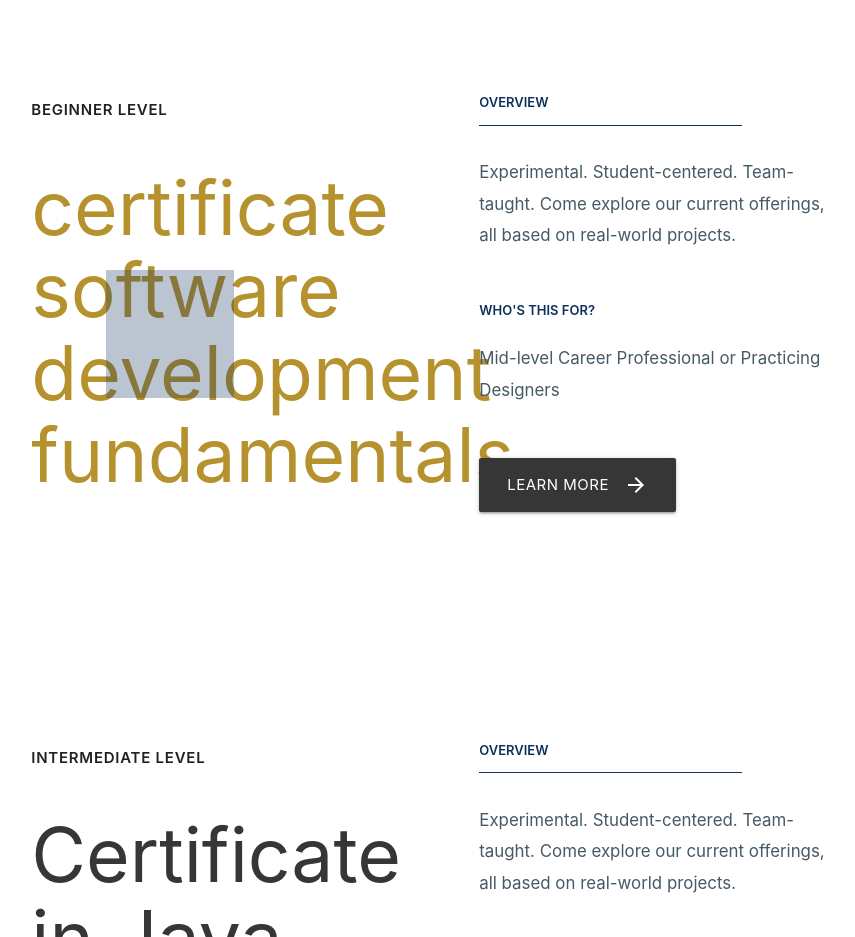
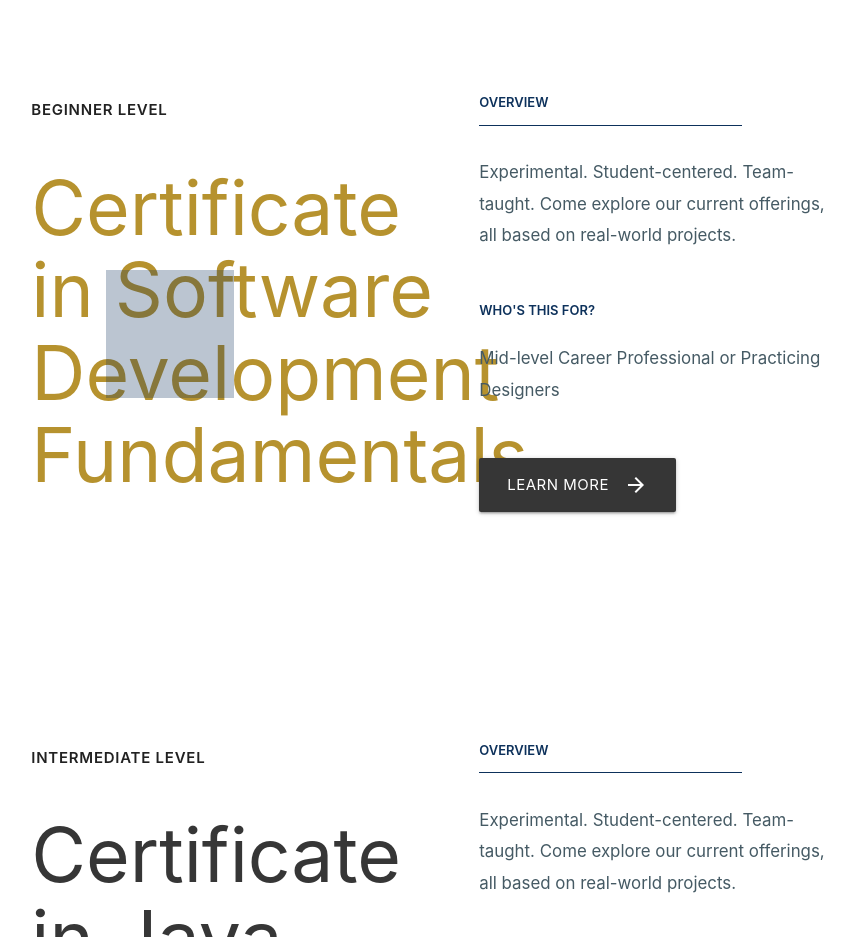
Before and after one commit to kanushka/wizard-academy, a plain HTML site: page courses/index.html in a window 1280 px wide. Shown: the part 1240-2177 px from the top of the page, without its empty margins (172-1027 px from the left). Drawn offline with nearby package versions, Linux system fonts and the light colour scheme.

Commit message:
updated the course name

```diff
--- a/courses/index.html
+++ b/courses/index.html
@@ -133,7 +133,7 @@
         <div class="row">
           <div class="col s12 l6">
             <p class="t-tag dark-text">Beginner level</p>
-            <h2 class="title-text secondary-color-text">certificate software development fundamentals</h2>
+            <h2 class="title-text secondary-color-text">Certificate in Software Development Fundamentals</h2>
           </div>
 
           <div class="col s12 l5 course-content">
```
